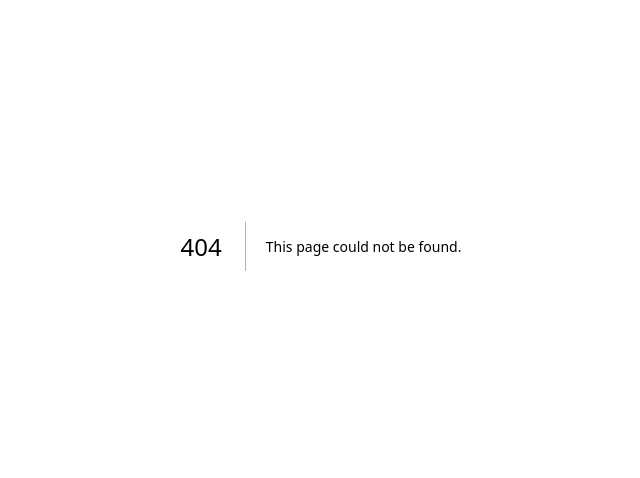
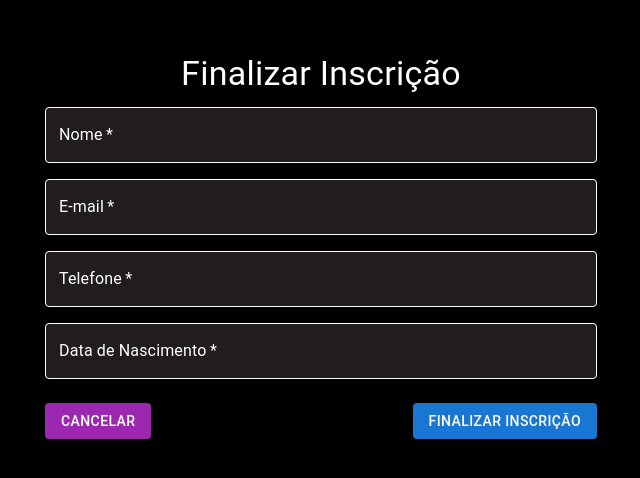
Before and after one commit to ConstantinoRafael/harmonia, a Next.js app in the folder frontend/: page /finalizar-inscricao in a window 1280 px wide. Before the commit this address had no page. Shown: the part 154-632 px from the top of the page, without its empty margins (319-959 px from the left). Built offline with nearby package versions, Linux system fonts and the light colour scheme; what @mui/material-nextjs would draw is missing.

Commit message:
#front feat(workshop): add page to finish enroll

```diff
--- /dev/null
+++ b/frontend/src/app/finalizar-inscricao/page.tsx
@@ -0,0 +1,218 @@
+"use client";
+
+import React, { useState } from "react";
+import { Container, TextField, Button, Typography, Box } from "@mui/material";
+import { useRouter } from "next/navigation";
+
+const FinalizarInscricao = () => {
+  const router = useRouter();
+
+  const [formData, setFormData] = useState({
+    nome: "",
+    email: "",
+    telefone: "",
+    dataNascimento: "",
+  });
+
+  const formatDate = (value: string) => {
+    let cleanValue = value.replace(/\D/g, ""); // Remove tudo que não é número
+
+    if (cleanValue.length >= 2)
+      cleanValue = cleanValue.replace(/^(\d{2})/, "$1/");
+    if (cleanValue.length >= 5)
+      cleanValue = cleanValue.replace(/^(\d{2})\/(\d{2})/, "$1/$2/");
+    if (cleanValue.length > 10) cleanValue = cleanValue.substring(0, 10);
+
+    return cleanValue;
+  };
+
+  const formatPhoneNumber = (value: string) => {
+    let cleanValue = value.replace(/\D/g, ""); // Remove tudo que não é número
+
+    if (cleanValue.length > 11) cleanValue = cleanValue.substring(0, 11);
+
+    if (cleanValue.length > 10) {
+      return cleanValue.replace(/^(\d{2})(\d{5})(\d{4})/, "($1) $2-$3");
+    } else if (cleanValue.length > 6) {
+      return cleanValue.replace(/^(\d{2})(\d{4})(\d{0,4})/, "($1) $2-$3");
+    } else if (cleanValue.length > 2) {
+      return cleanValue.replace(/^(\d{2})(\d{0,5})/, "($1) $2");
+    } else {
+      return cleanValue;
+    }
+  };
+
+  const handleChange = (event: React.ChangeEvent<HTMLInputElement>) => {
+    const { name, value } = event.target;
+
+    setFormData((prev) => ({
+      ...prev,
+      [name]:
+        name === "dataNascimento"
+          ? formatDate(value)
+          : name === "telefone"
+          ? formatPhoneNumber(value)
+          : value,
+    }));
+  };
+
+  const handleSubmit = (e: React.FormEvent) => {
+    e.preventDefault();
+    console.log("Dados enviados:", formData);
+    alert("Inscrição finalizada com sucesso!");
+    router.push("/");
+  };
+
+  return (
+    <Box
+      sx={{
+        backgroundColor: "#000000",
+        minHeight: "100vh",
+        display: "flex",
+        justifyContent: "center",
+        alignItems: "center",
+      }}
+    >
+      <Container
+        maxWidth="sm"
+        sx={{
+          backgroundColor: "#000000",
+          color: "#FFFFFF",
+          padding: 4,
+          borderRadius: 2,
+        }}
+      >
+        <Typography variant="h4" gutterBottom align="center">
+          Finalizar Inscrição
+        </Typography>
+        <form onSubmit={handleSubmit}>
+          <TextField
+            fullWidth
+            label="Nome"
+            variant="outlined"
+            name="nome"
+            value={formData.nome}
+            onChange={handleChange}
+            required
+            sx={{
+              backgroundColor: "#211D1D",
+              borderRadius: 1,
+              marginBottom: 2,
+              "& .MuiOutlinedInput-root": {
+                "& fieldset": { borderColor: "#FFFFFF" },
+                "&:hover fieldset": { borderColor: "#FA1FF7" },
+                "&.Mui-focused fieldset": { borderColor: "#FA1FF7" },
+              },
+              "& .MuiInputBase-input": {
+                color: "#FFFFFF",
+              },
+              "& .MuiInputLabel-root": {
+                color: "#FFFFFF",
+              },
+            }}
+          />
+
+          <TextField
+            fullWidth
+            label="E-mail"
+            variant="outlined"
+            name="email"
+            type="email"
+            value={formData.email}
+            onChange={handleChange}
+            required
+            sx={{
+              backgroundColor: "#211D1D",
+              borderRadius: 1,
+              marginBottom: 2,
+              "& .MuiOutlinedInput-root": {
+                "& fieldset": { borderColor: "#FFFFFF" },
+                "&:hover fieldset": { borderColor: "#FA1FF7" },
+                "&.Mui-focused fieldset": { borderColor: "#FA1FF7" },
+              },
+              "& .MuiInputBase-input": {
+                color: "#FFFFFF",
+              },
+              "& .MuiInputLabel-root": {
+                color: "#FFFFFF",
+              },
+            }}
+          />
+
+          <TextField
+            fullWidth
+            label="Telefone"
+            variant="outlined"
+            name="telefone"
+            value={formData.telefone}
+            onChange={handleChange}
+            required
+            placeholder="(XX) XXXXX-XXXX"
+            inputProps={{ maxLength: 15 }}
+            sx={{
+              backgroundColor: "#211D1D",
+              borderRadius: 1,
+              marginBottom: 2,
+              "& .MuiOutlinedInput-root": {
+                "& fieldset": { borderColor: "#FFFFFF" },
+                "&:hover fieldset": { borderColor: "#FA1FF7" },
+                "&.Mui-focused fieldset": { borderColor: "#FA1FF7" },
+              },
+              "& .MuiInputBase-input": {
+                color: "#FFFFFF",
+                fontSize: "16px",
+              },
+              "& .MuiInputLabel-root": {
+                color: "#FFFFFF",
+              },
+            }}
+          />
+
+          <TextField
+            fullWidth
+            label="Data de Nascimento"
+            variant="outlined"
+            name="dataNascimento"
+            value={formData.dataNascimento}
+            onChange={handleChange}
+            required
+            placeholder="dd/mm/aaaa"
+            inputProps={{ maxLength: 10 }}
+            sx={{
+              backgroundColor: "#211D1D",
+              borderRadius: 1,
+              marginBottom: 3,
+              "& .MuiOutlinedInput-root": {
+                "& fieldset": { borderColor: "#FFFFFF" },
+                "&:hover fieldset": { borderColor: "#FA1FF7" },
+                "&.Mui-focused fieldset": { borderColor: "#FA1FF7" },
+              },
+              "& .MuiInputBase-input": {
+                color: "#FFFFFF",
+                fontSize: "16px",
+              },
+              "& .MuiInputLabel-root": {
+                color: "#FFFFFF",
+              },
+            }}
+          />
+
+          <Box display="flex" justifyContent="space-between">
+            <Button
+              variant="contained"
+              color="secondary"
+              onClick={() => router.push("/")}
+            >
+              Cancelar
+            </Button>
+            <Button type="submit" variant="contained" color="primary">
+              Finalizar Inscrição
+            </Button>
+          </Box>
+        </form>
+      </Container>
+    </Box>
+  );
+};
+
+export default FinalizarInscricao;
```
Also changed, not shown: frontend/src/components/cart.tsx (+16 -16 lines).
